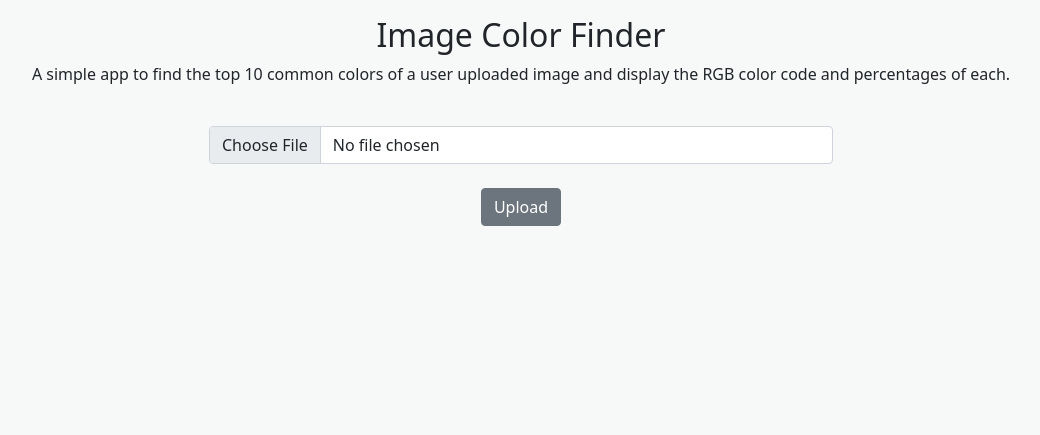
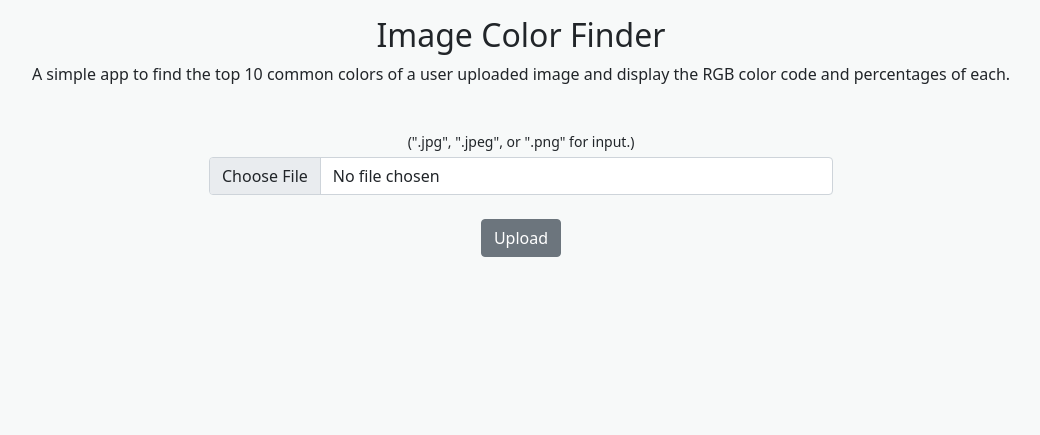
Before and after one commit to baumertjohn/ImageColorPalette, a Flask app: page / in a window 1280 px wide. Shown: the part 56-491 px from the top of the page, without its empty margins (119-1159 px from the left). Run offline with Flask 2, Linux system fonts and the light colour scheme.

Commit message:
Added check for files with image extension. Removed testing code from percent_colors module. Added code to showimage to show "<1%" when color is less than 0%.

```diff
--- a/main.py
+++ b/main.py
@@ -13,27 +13,39 @@ from werkzeug.utils import secure_filename
 from percent_colors import percent_colors
 
 UPLOAD_FOLDER = "./working_image"
-ALLOWED_EXTENSIONS = {"jpg", "png"}
+ALLOWED_EXTENSIONS = {"jpg", "jpeg", "png"}
+
+
+def allowed_file(filename):
+    """Takes a filename and checks for image extension."""
+    return "." in filename and filename.rsplit(".", 1)[1].lower() in ALLOWED_EXTENSIONS
+
 
 app = Flask(__name__)
 app.config["UPLOAD_FOLDER"] = UPLOAD_FOLDER
-app.config["MAX_CONTENT_PATH"] = 1_000_000
 
 
 @app.route("/", methods=["GET", "POST"])
 def home():
+    error = None
+    # Clear upload folder and create empty before uploading file
+    try:
+        shutil.rmtree(UPLOAD_FOLDER)
+    except FileNotFoundError:
+        pass
+    os.makedirs(UPLOAD_FOLDER, exist_ok=True)
     if request.method == "POST":
-        # Clear upload folder and create empty before uploading file
-        try:
-            shutil.rmtree(UPLOAD_FOLDER)
-        except FileNotFoundError:
-            pass
-        os.makedirs(UPLOAD_FOLDER, exist_ok=True)
         file = request.files["file"]
-        filename = secure_filename(file.filename)
-        file.save(os.path.join(app.config["UPLOAD_FOLDER"], filename))
-        return redirect(url_for("show_image", user_image=filename))
-    return render_template("index.html")
+        if allowed_file(file.filename):
+
+            filename = secure_filename(file.filename)
+            file.save(os.path.join(app.config["UPLOAD_FOLDER"], filename))
+            return redirect(url_for("show_image", user_image=filename))
+        else:
+            error = (
+                'Please choose a image file with extension ".jpg", ".jpeg", or ".png".'
+            )
+    return render_template("index.html", error=error)
 
 
 @app.route("/showimage/<user_image>")
--- a/templates/index.html
+++ b/templates/index.html
@@ -9,11 +9,20 @@
             <p class="card-text">A simple app to find the top 10 common colors of a user uploaded image and display the
                 RGB color code and percentages of each.</p>
             <br>
+            <div>
+                {% if error %}
+                <div class="alert alert-danger">
+                    {{ error }}
+                    <br>
+                </div>
+                {% endif %}
+            </div>
             <form action="{{ url_for('home') }}" method="post" enctype="multipart/form-data"
                 style="width:50%; margin:0 auto">
                 <div>
-                    <!-- <label for="formFileLg" class="form-label">Large file input example</label> -->
-                    <input class="form-control" name="file" type="file" required="required" />
+                    <label for="formFile" class="col-form-label-sm">(".jpg", ".jpeg", or ".png" for input.)</label>
+                    <input class="form-control" id="formFile" name="file" type="file" required="required"
+                        accept=".jpg,.jpeg,.png" />
                 </div>
                 <br>
                 <button type="submit" class="btn btn-secondary">Upload</button>
```
Also changed, not shown: percent_colors.py (+0 -17 lines), templates/showimage.html (+7 -1 lines).
